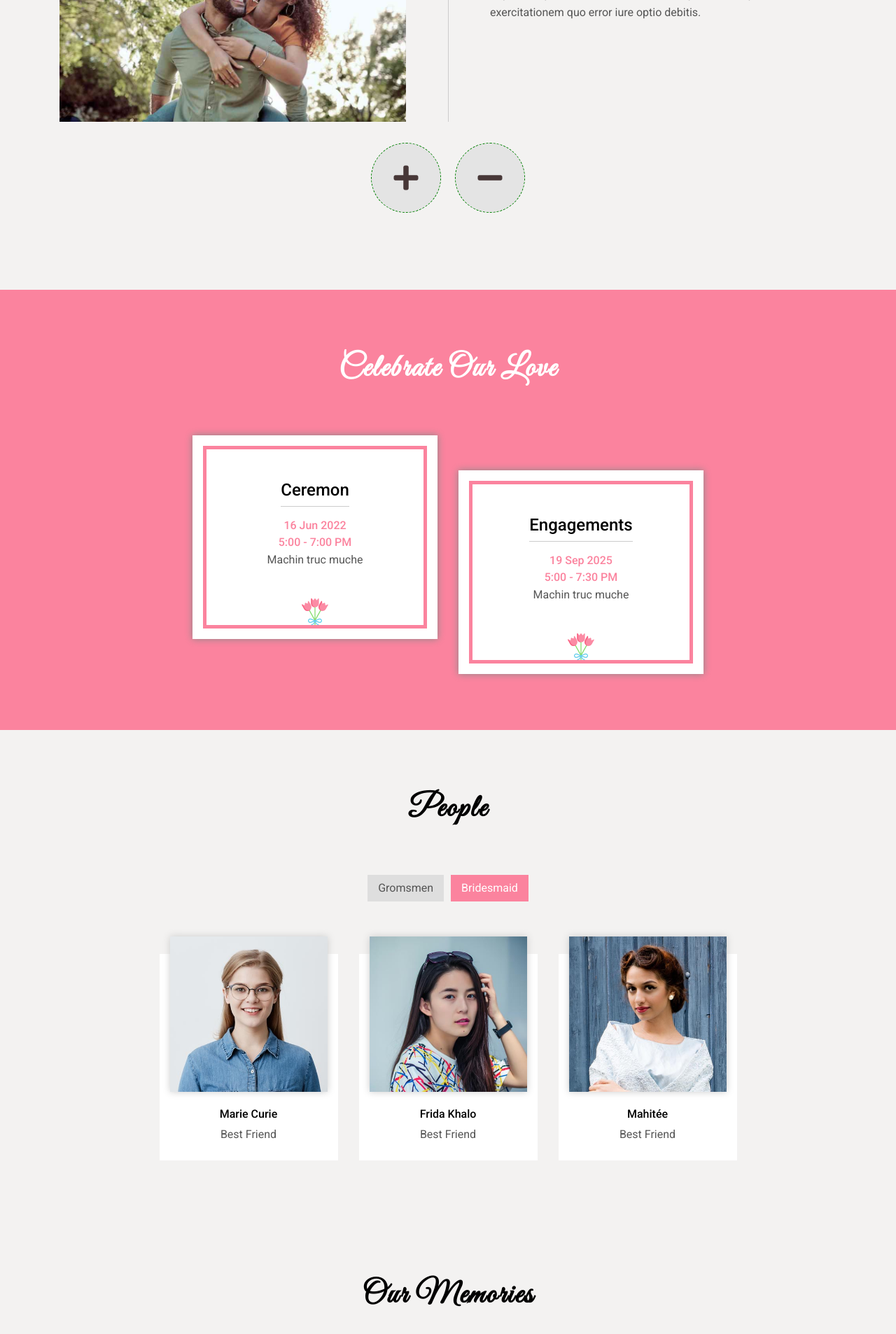
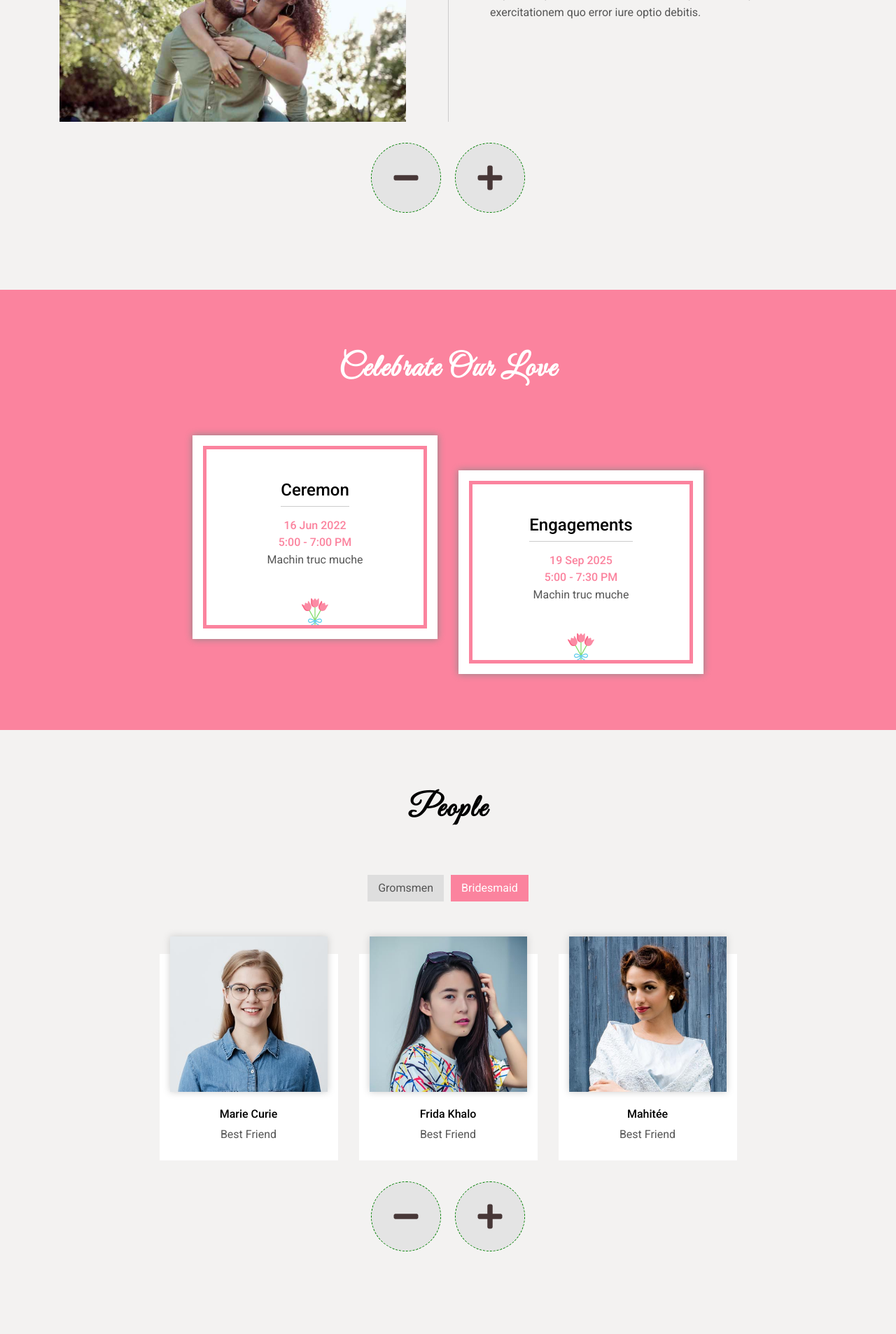
Before and after one commit to QuentinRiv/Ojlev, a Flask app: page / in a window 1280 px wide. Shown: the part 2944-4850 px from the top of the page at 70% size. Run offline with Flask 3, Linux system fonts and the light colour scheme; data comes from the database, SQL or seed files in the repository; both versions use the stored data as it was after the commit.

Commit message:
je sais plus

```diff
--- a/ojlevapp/static/css/admin.css
+++ b/ojlevapp/static/css/admin.css
@@ -96,3 +96,25 @@
   color: black;
   font-size: 300%;
 }
+
+/* People */
+.people-section .addWitnessItem {
+  /* position: relative; */
+  background-color: #e4e4e4;
+  color: blue;
+  width: 100px;
+  height: 100px;
+  display: flex;
+  justify-content: center;
+  align-items: center;
+  border-radius: 50%;
+  border: 1px green dashed;
+  cursor: pointer;
+  margin: 30px 10px;
+}
+
+.people-section .addWitnessItem i {
+  font-size: 250%;
+  color: rgb(71, 55, 55);
+  padding: 10px;
+}
--- a/ojlevapp/static/css/style.css
+++ b/ojlevapp/static/css/style.css
@@ -27,7 +27,7 @@ img {
     margin: auto;
 }
 
-header, secttion, footer {
+header, section, footer {
     display: block;
     width: 100%;
 }
--- a/ojlevapp/templates/index.html
+++ b/ojlevapp/templates/index.html
@@ -190,11 +190,11 @@
 
             </div>
           </div>
+          <div class="addStoryItem minus">
+            <i class="fas fa-minus"></i>
+          </div>
           <div class="addStoryItem plus">
             <i class="fas fa-plus"></i>
-          </div>
-          <div class="addStoryItem minus">
-            <i class="fas fa-minus"></i>
           </div>
         </div>
       </div>
@@ -314,6 +314,14 @@
           <!-- people item end -->
         </div>
         <!-- bridesmaid end -->
+        <div class="row justify-content-center">
+          <div class="addWitnessItem minus">
+            <i class="fas fa-minus"></i>
+          </div>
+          <div class="addWitnessItem plus">
+            <i class="fas fa-plus"></i>
+          </div>
+        </div>
       </div>
     </section>
     <!-- people section end -->
--- a/ojlevapp/views.py
+++ b/ojlevapp/views.py
@@ -49,63 +49,8 @@ def allowed_file(filename):
     return '.' in filename and \
            filename.rsplit('.', 1)[1].lower() in current_app.config['ALLOWED_EXTENSIONS']
 
-def update_partner(data):
-
-    id = data['id']
-    partner = db.session.query(Partner).filter_by(id=id).first()
 
 
-    if data["info"] == 'names':
-        names = data['names'].split(' ')
-        first_name = names[0]
-
-        try: last_name = names[1]
-        except: last_name = ""
-
-        partner.first_name = first_name
-        partner.last_name = last_name
-
-    elif data['info'] == 'description':
-        text = data['text']
-        partner.description = text
-
-    try:
-        db.session.commit()
-    except SQLAlchemyError as e:
-        error = str(e.__dict__['orig'])
-        print(error)
-        return error
-
-    return
-
-def update_story(data):
-    story = db.session.query(Lovestory).filter_by(id=data['id']).first()
-    if data['type'] == 'title':
-        story.title = data['text']
-    elif data['type'] == 'date':
-        story.date = data['text']
-    elif data['type'] == 'description':
-        story.description = data['text']
-
-    db.session.commit()
-
-    return
-
-def update_program(data):
-    program = db.session.query(Program).filter_by(id=data['id']).first()
-    if data['info'] == 'name':
-        program.name = data['texte']
-    elif data['info'] == 'date':
-        program.date = data['texte']
-    elif data['info'] == 'time':
-        program.time = data['texte']
-    elif data['info'] == 'description':
-        program.description = data['texte']
-
-
-    db.session.commit()
-
-    return
 
 def update_db(data, table, id, attribute_name, new_value):
     # Need : Table, id, key, value
@@ -119,15 +64,6 @@ def update_db(data, table, id, attribute_name, new_value):
 
     return
 
-
-@bp.route('/partners', methods=['POST'])
-def partners():
-
-    data = request.form.to_dict()
-
-    update_partner(data)
-
-    return "ok", 202
 
 @bp.route('/generate_partners', methods=['GET'])
 def generate_partners():
@@ -222,14 +158,6 @@ def generate_program():
     return "ok", 202
 
 
-@bp.route('/program', methods=['POST'])
-def program():
-    data = request.form.to_dict()
-
-    update_program(data)
-
-    return "ok", 202
-
 
 @bp.route('/test', methods=['GET'])
 def test():
```
Also changed, not shown: ojlevapp/models.py (+7 -0 lines), data/app.db.
